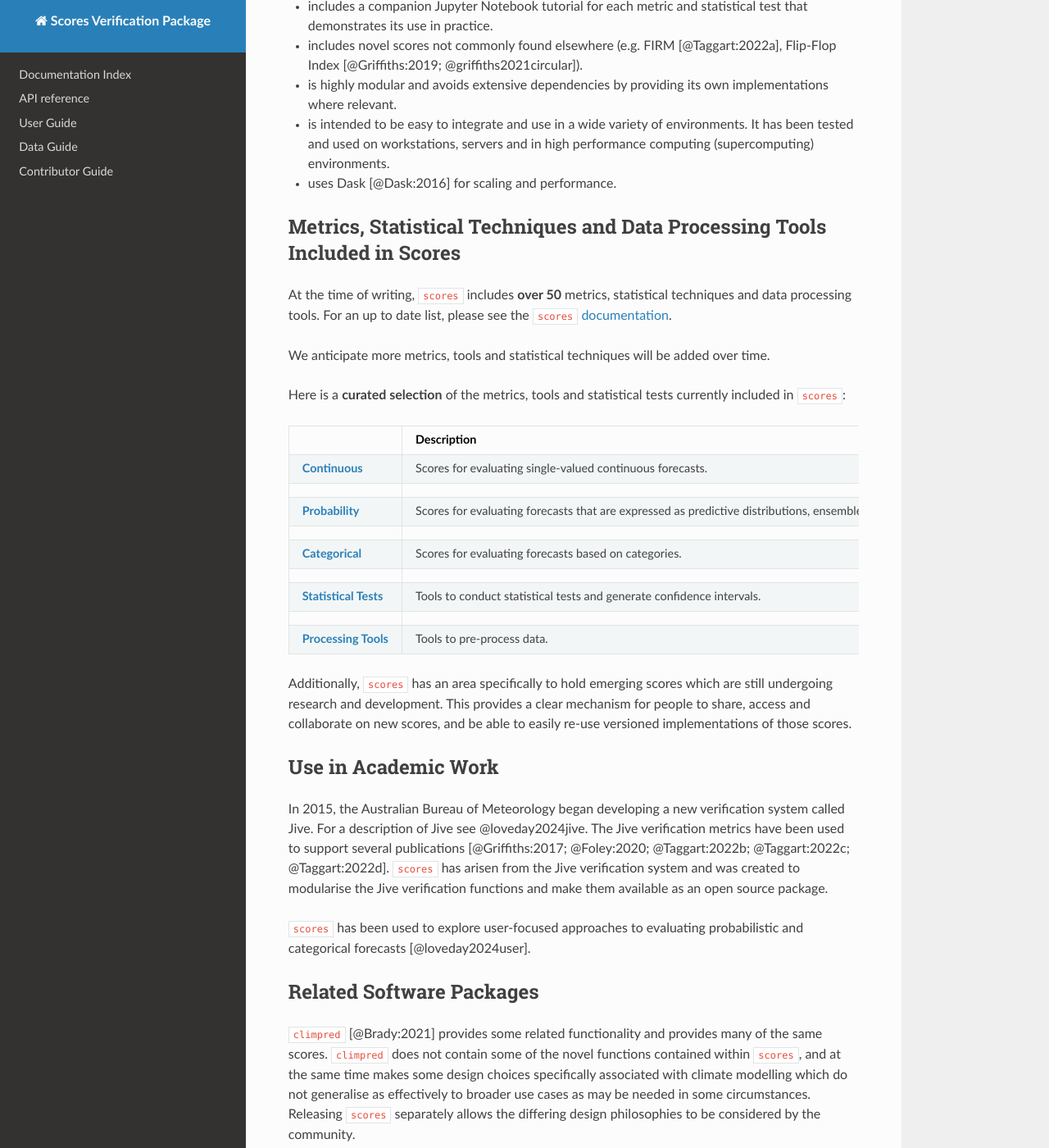
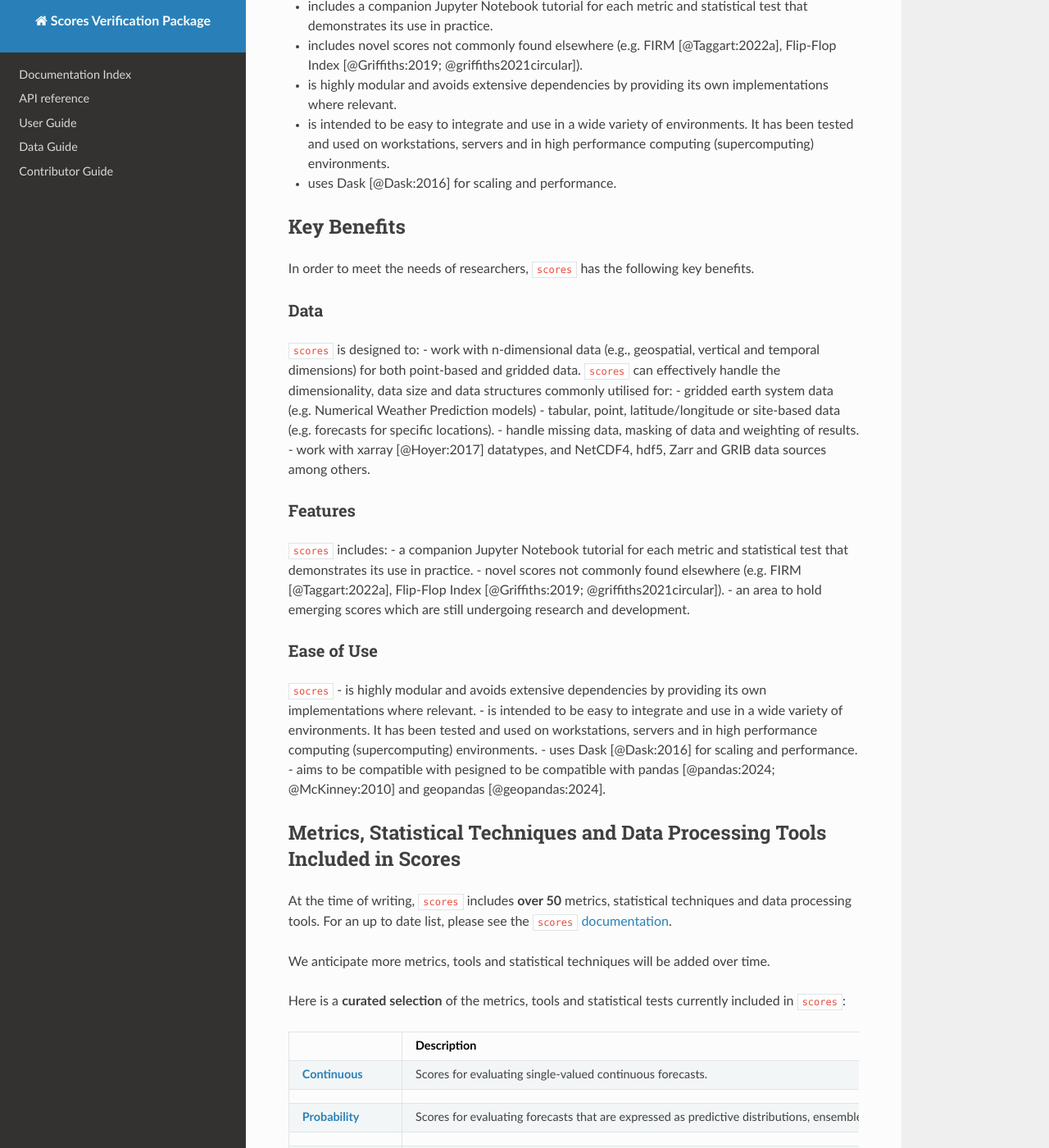
Before and after one commit to nci/scores, an MkDocs documentation site: the page built from docs/paper.md, in a window 1280 px wide and 1400 px high, scrolled down 1175 px. Shown: the whole window at 82% size. Built offline with MkDocs 1.6.1, drawn with Linux system fonts in a browser that asks for light colours; nearby versions of some CDN libraries.

Commit message:
Tweaks to Key Benefits section

```diff
--- a/docs/paper.md
+++ b/docs/paper.md
@@ -53,6 +53,34 @@ In order to meet the needs of researchers, `scores`:
 - is intended to be easy to integrate and use in a wide variety of environments. It has been tested and used on workstations, servers and in high performance computing (supercomputing) environments.
 - uses Dask [@Dask:2016] for scaling and performance.
 
+## Key Benefits
+
+In order to meet the needs of researchers, `scores` has the following key benefits.
+
+### Data
+
+`scores` is designed to:
+- work with n-dimensional data (e.g., geospatial, vertical and temporal dimensions) for both point-based and gridded data. `scores` can effectively handle the dimensionality, data size and data structures commonly utilised for:
+  - gridded earth system data (e.g. Numerical Weather Prediction models)
+  - tabular, point, latitude/longitude or site-based data (e.g. forecasts for specific locations).
+- handle missing data, masking of data and weighting of results.
+- work with xarray [@Hoyer:2017] datatypes, and NetCDF4, hdf5, Zarr and GRIB data sources among others.
+
+### Features
+
+`scores` includes:
+- a companion Jupyter Notebook tutorial for each metric and statistical test that demonstrates its use in practice.
+- novel scores not commonly found elsewhere (e.g. FIRM [@Taggart:2022a], Flip-Flop Index [@Griffiths:2019; @griffiths2021circular]).
+- an area to hold emerging scores which are still undergoing research and development.
+
+### Ease of Use
+
+`socres`
+- is highly modular and avoids extensive dependencies by providing its own implementations where relevant.
+- is intended to be easy to integrate and use in a wide variety of environments. It has been tested and used on workstations, servers and in high performance computing (supercomputing) environments.
+- uses Dask [@Dask:2016] for scaling and performance.
+- aims to be compatible with pesigned to be compatible with pandas [@pandas:2024; @McKinney:2010] and geopandas [@geopandas:2024].
+
 ## Metrics, Statistical Techniques and Data Processing Tools Included in Scores
 
 At the time of writing, `scores` includes **over 50** metrics, statistical techniques and data processing tools. For an up to date list, please see the `scores` [documentation](https://scores.readthedocs.io/en/latest/included.html).
```
